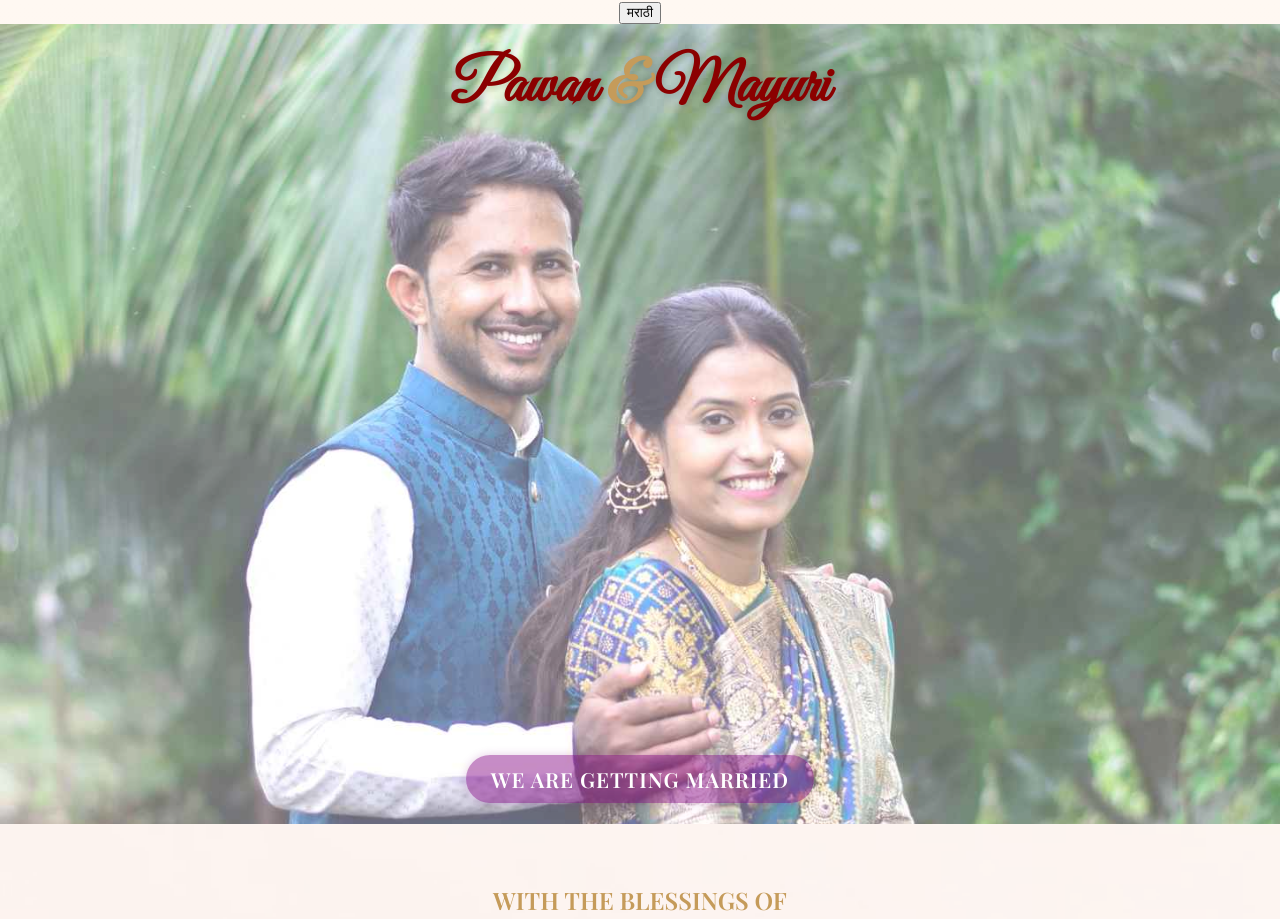
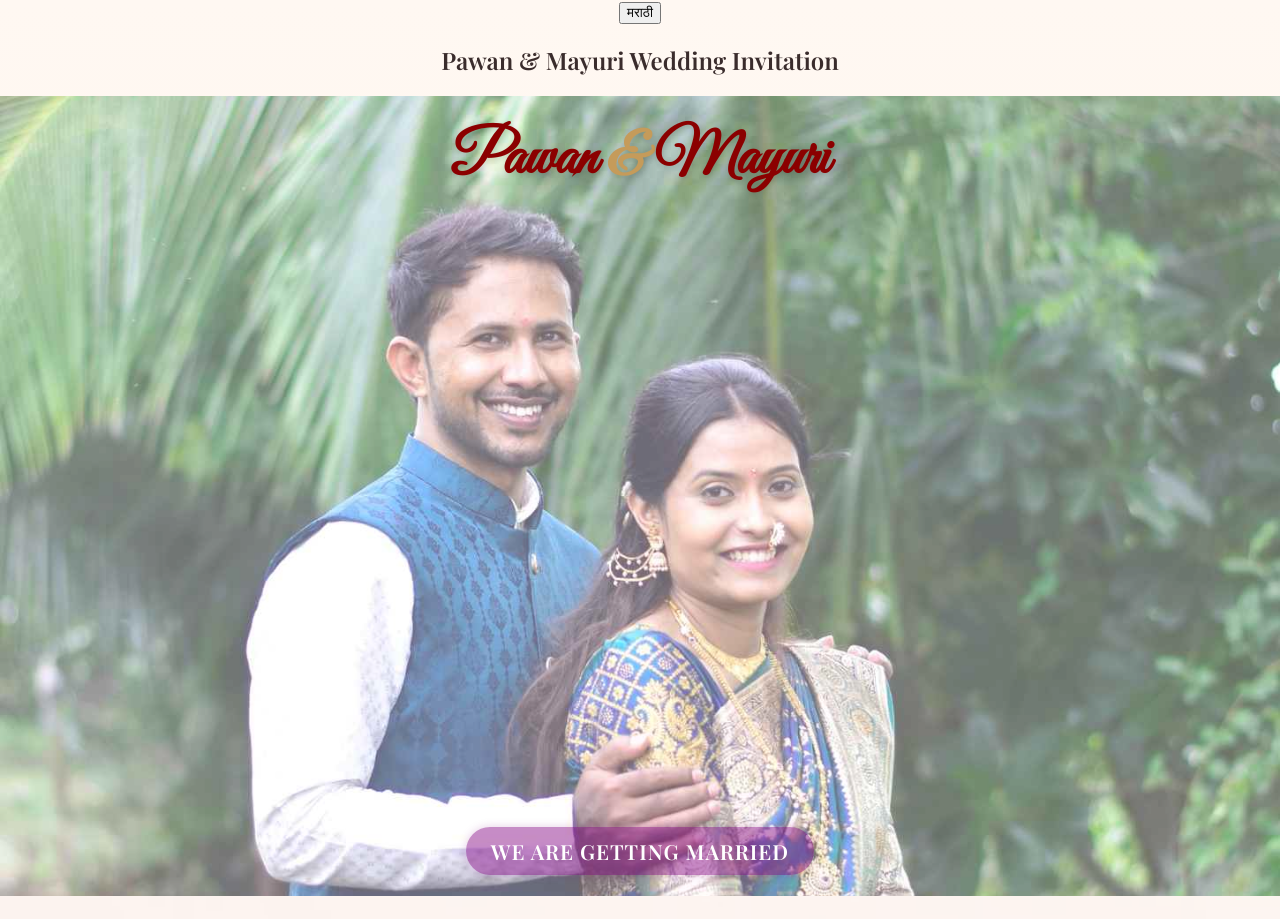
Before and after one commit to Pawan27w/Wedding, a plain HTML site: page index.html in a window 1280 px wide. Shown: the top 919 px of the page. Drawn offline with nearby package versions, Linux system fonts and the light colour scheme.

Commit message:
Update index1.html

```diff
--- a/index.html
+++ b/index.html
@@ -20,6 +20,9 @@
   <div class="language-toggle">
     <button id="langBtn" onclick="toggleLang()">मराठी</button>
   </div>
+
+  <!-- 🌺 Visible Page Title -->
+  <h2 class="page-title">Pawan & Mayuri Wedding Invitation</h2>
 
   <!-- 🌷 Hero Section -->
   <section class="hero">
```
